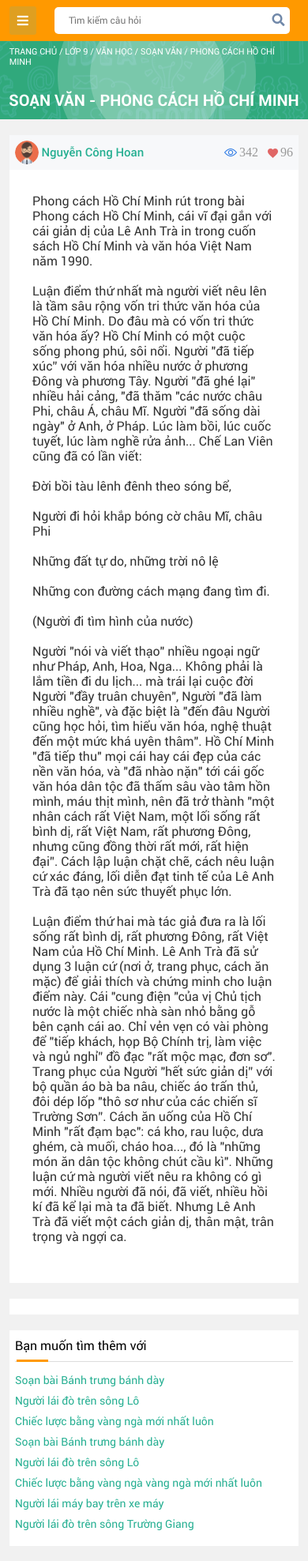
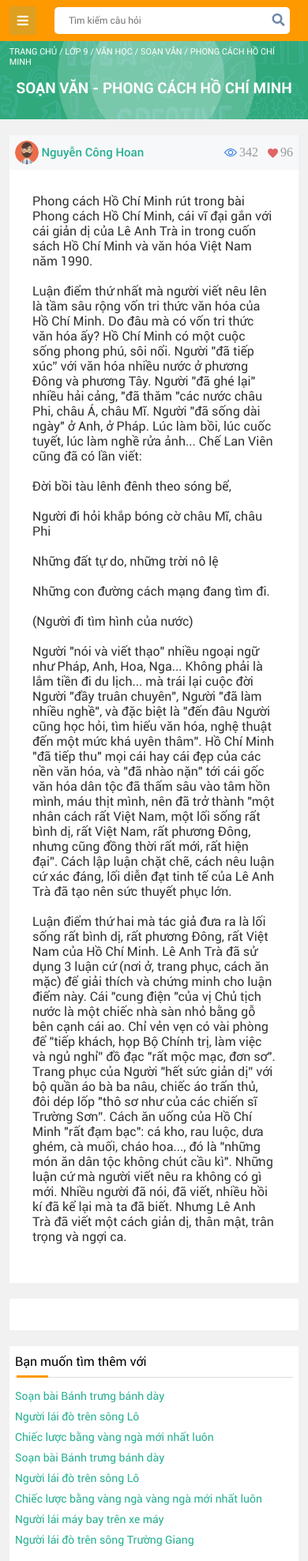
Before and after one commit to dinhtienn/Web2018, a PHP site: page /detail.html in a window 390 px wide. Shown: the top 1976 px of the page at 79% size. Run offline with PHP 8.4, Linux system fonts and the light colour scheme; some libraries are stand-ins or nearby versions.

Commit message:
fix comment

```diff
--- a/css/detail.css
+++ b/css/detail.css
@@ -893,8 +893,8 @@ footer .copyright {
     }
 
     #banner .banner-heading {
-        padding-top: 30px;
-        font-size: 20px;
+        padding-top: 15px;
+        font-size: 19px;
     }
 
     /* Content */
@@ -951,9 +951,9 @@ footer .copyright {
         font-size: 16px;
     }
 
-    .post-detail .fb-comments {
+    /* .post-detail .fb-comments {
         padding: 10px 2% !important;
-    }
+    } */
 
     /* Side Bar */
     .side-bar {
```
